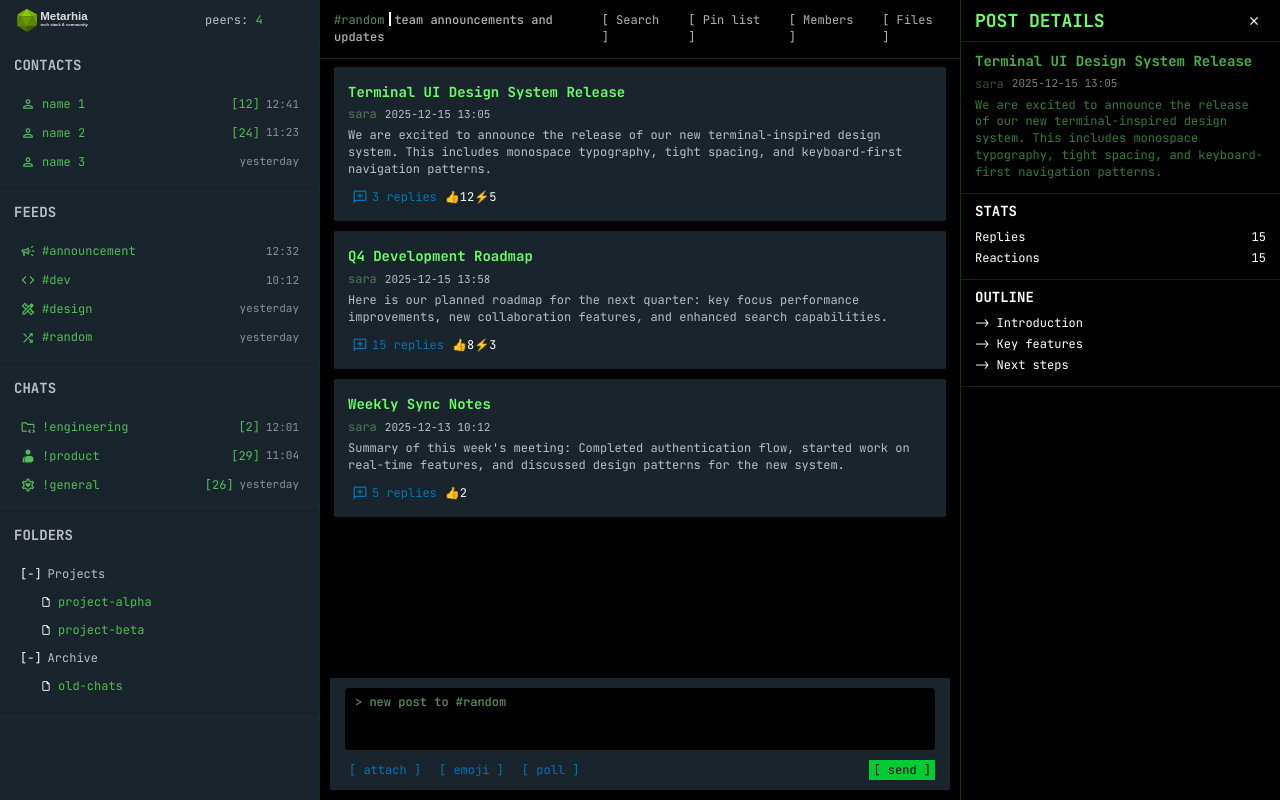
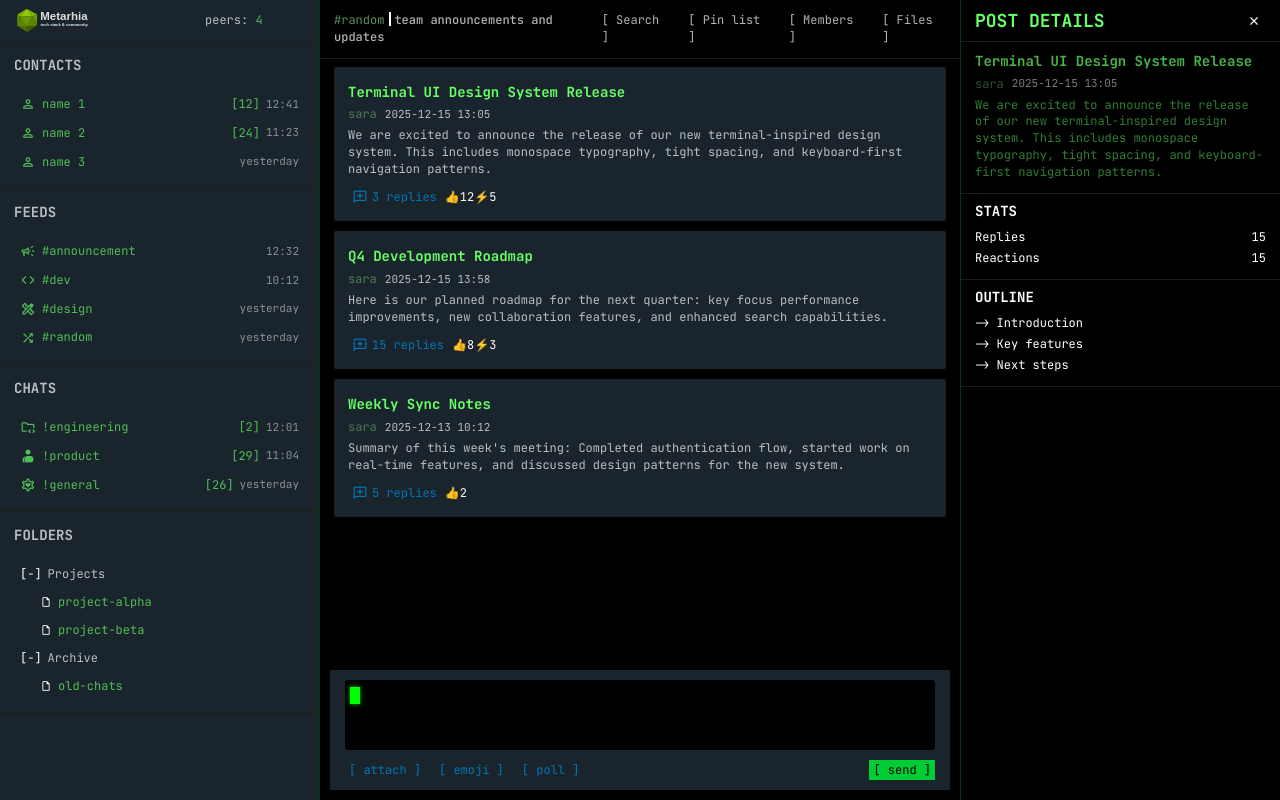
Before and after one commit to JuliettKhar/xxii-chat-interface-for-metarhia, a Vue app: page / in a window 1280 px wide. Built offline with nearby package versions, Linux system fonts and the light colour scheme.

Commit message:
add terminal input ui

```diff
--- a/src/features/app_chat/components/chat_input/index.vue
+++ b/src/features/app_chat/components/chat_input/index.vue
@@ -2,8 +2,12 @@
 
 <template>
   <div class="chat__input-wrapper">
-    <div class="input-wrapper" contenteditable>
-      <span class="prompt">> new post to #random</span>
+    <div class="terminal-container">
+      <div class="terminal-visual">
+        <span id="mirror-text"></span><span class="terminal-cursor"></span>
+      </div>
+
+      <textarea id="terminal-input" spellcheck="false" autofocus></textarea>
     </div>
     <div class="input-action-selectors">
       <div class="input-action-selectors__wrapper">
@@ -70,4 +74,64 @@
     }
   }
 }
+
+.terminal-container {
+  padding: 5px;
+  box-sizing: border-box;
+  position: relative;
+  background: var(--bg);
+  color: var(--text-white);
+  //font-family: 'Courier New', monospace;
+  font-size: 14px;
+  //line-height: 1.4;
+  width: 100%;
+  min-height: 70px;
+  margin-bottom: 10px;
+  border-radius: 3px;
+}
+
+#terminal-input,
+.terminal-visual {
+  //padding: 20px;
+  margin: 0;
+  border: none;
+  font: inherit;
+  line-height: inherit;
+  white-space: pre-wrap;
+  word-wrap: break-word;
+}
+
+#terminal-input {
+  position: absolute;
+  top: 0;
+  left: 0;
+  width: 100%;
+  height: 100%;
+  background: transparent;
+  color: transparent;
+  caret-color: transparent;
+  resize: none;
+  outline: none;
+  z-index: 2;
+}
+
+.terminal-cursor {
+  display: inline-block;
+  width: 10px;
+  height: 1.2em;
+  background: #00ff00;
+  vertical-align: middle;
+  animation: blink 1s steps(2) infinite;
+  box-shadow: 0 0 5px rgba(0, 255, 0, 0.7);
+  mix-blend-mode: difference;
+}
+
+@keyframes blink {
+  0% {
+    opacity: 1;
+  }
+  50% {
+    opacity: 0;
+  }
+}
 </style>
```
Also changed, not shown: 1 other file (tests, documents, lock files or other folders).
